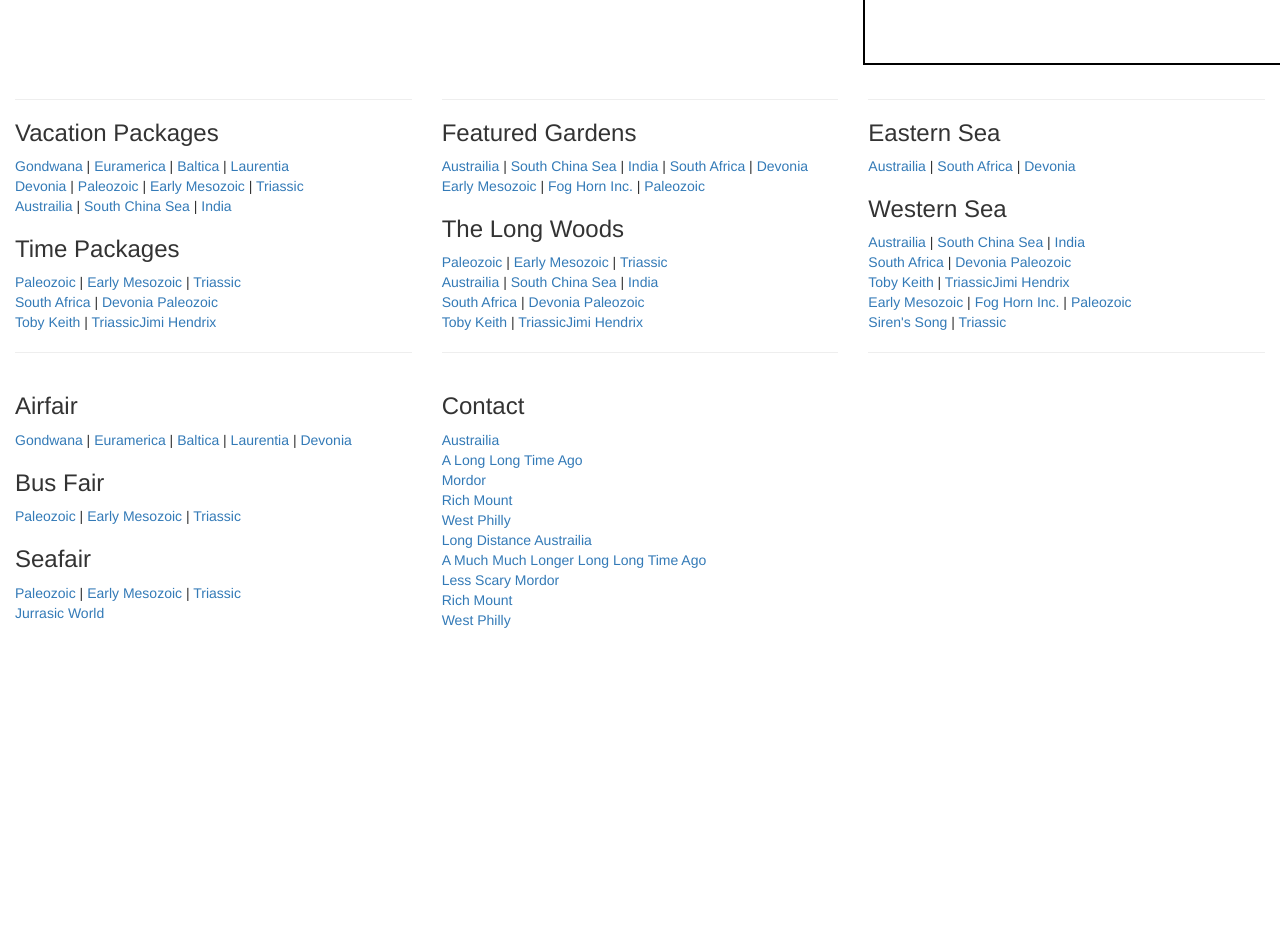
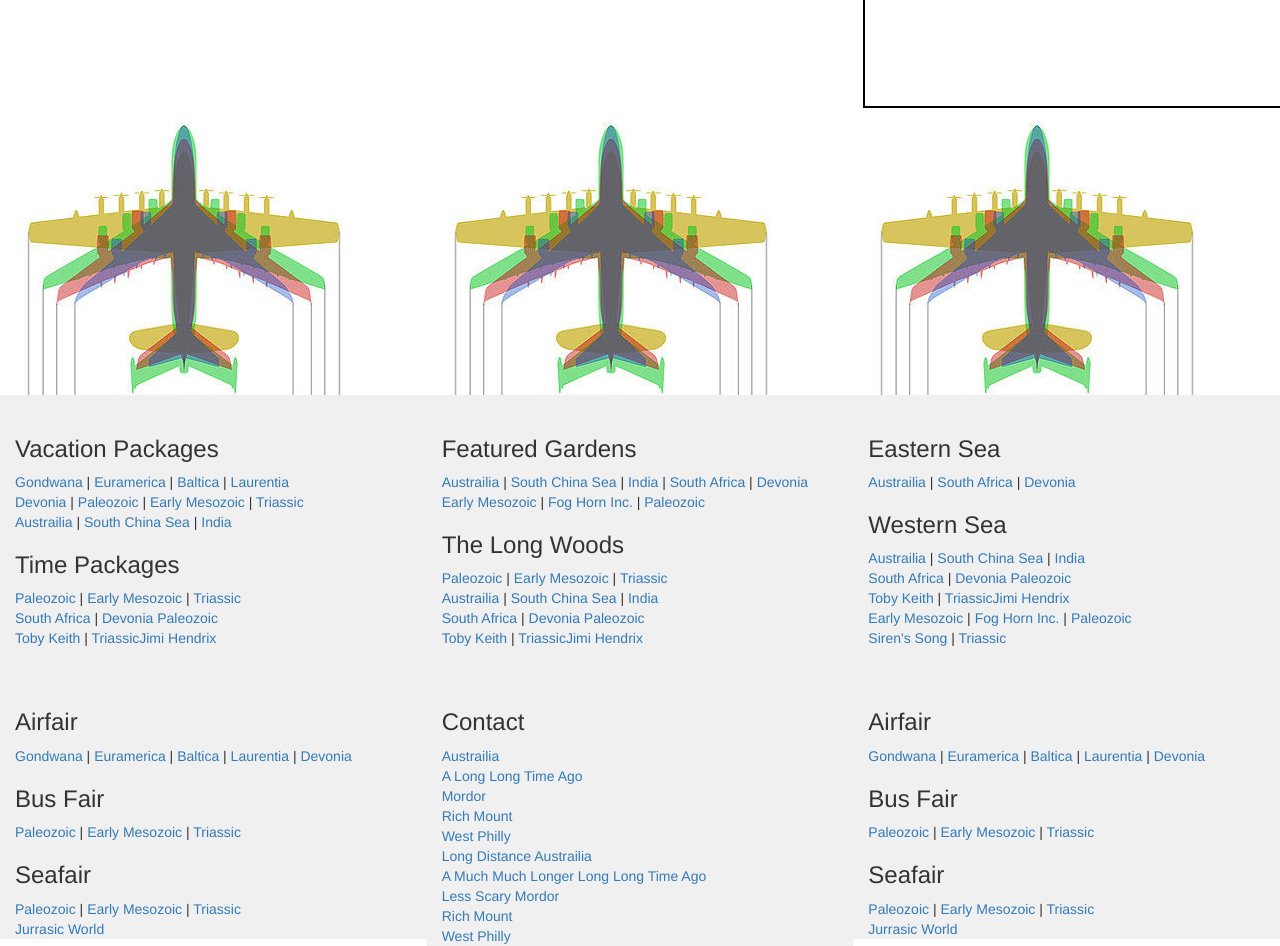
Before and after one commit to RileyJoseph/Des, a plain HTML site: page index.html at #!/designOne in a window 1280 px wide. Shown: the part 1434-2380 px from the top of the page. Before the commit the page ends 2064 px from the top, so only its background shows below. Drawn offline with nearby package versions, Linux system fonts and the light colour scheme; some packages are replaced by stand-ins of ours.

Commit message:
few pics in bad places

```diff
--- a/designOne.html
+++ b/designOne.html
@@ -4,7 +4,7 @@
   <div id="top">
     <div class="col-md-4 travelPangea" id="topLeft">
     </div>
-    <div class="col-md-4 travelPangea">
+    <div class="col-md-4 travelPangea" id="headImg">
       <h1 id="travelHead">Travel Pangea</h1>
     </div>
     <div class="col-md-4 travelPangea" id="topRight">
@@ -110,6 +110,15 @@
     </div>
   </div>
   <br><br>
+  <div class="col-md-4" id="section1.5">
+    <img src="img/planeGraphic1.jpg">
+  </div>
+  <div class="col-md-4" id="section1.5">
+    <img src="img/planeGraphic1.jpg">
+  </div>
+  <div class="col-md-4" id="section1.5">
+    <img src="img/planeGraphic1.jpg">
+  </div>
   <div id="section1.5">
     <div class="col-md-4" id="section2">
       <hr>
@@ -169,5 +178,14 @@
       <a>Rich Mount</a> <br>
       <a>West Philly</a> <br>
     </div>
+    <div class="col-md-4" id="section2">
+      <h3>Airfair</h3>
+      <a>Gondwana</a> | <a>Euramerica</a> | <a>Baltica</a> | <a>Laurentia</a> | <a>Devonia</a>
+      <h3>Bus Fair</h3>
+      <a>Paleozoic</a> | <a>Early Mesozoic</a> | <a>Triassic</a>
+      <h3>Seafair</h3>
+      <a>Paleozoic</a> | <a>Early Mesozoic</a> | <a>Triassic</a><br>
+      <a>Jurrasic World</a>
+    </div>
   </div>
 </div>
--- a/style.css
+++ b/style.css
@@ -21,6 +21,14 @@
   margin-left: 10px;
   text-align: center;
 }
+#headImg {
+  background-image: url(/img/pangea.jpg);
+  background-size: cover;
+  height: 150px;
+}
+
+
+
 #travelH2{
   text-align: center;
   font-family: 'Dancing Script', cursive;
@@ -55,9 +63,10 @@ p{
   border-color: #ff7a78;
 }
 
-#section1.5{
-  background-color: black;
+div#section2 {
+  background-color: #f0f0f0;
 }
+
 
 ul.img-list {
   list-style-type: none;
```
Also changed, not shown: img/pangea.jpg (added), img/pangeaSmall.jpg (added), img/planeGraphic.jpg (added), img/planeGraphic1.jpg (added).
